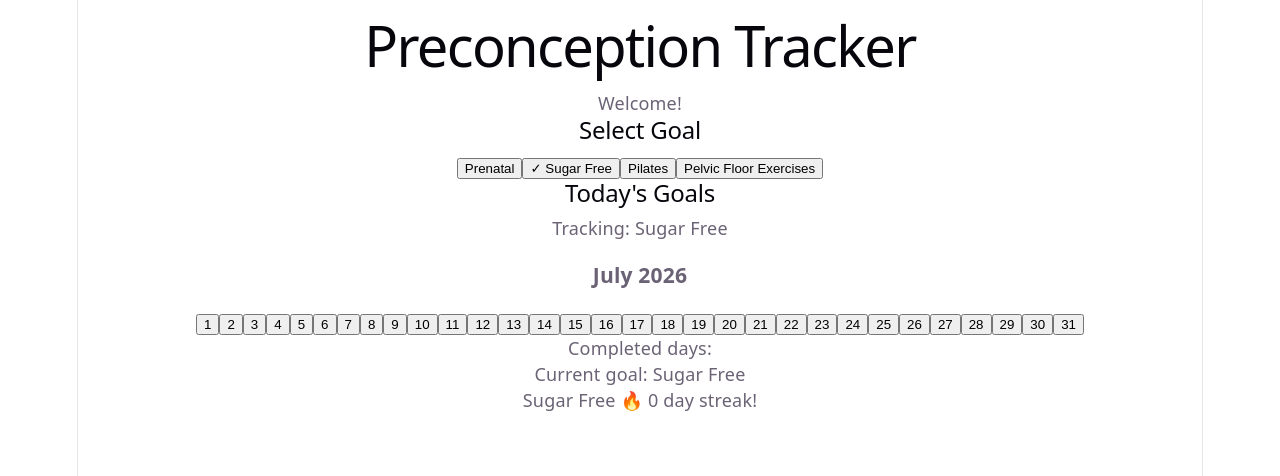
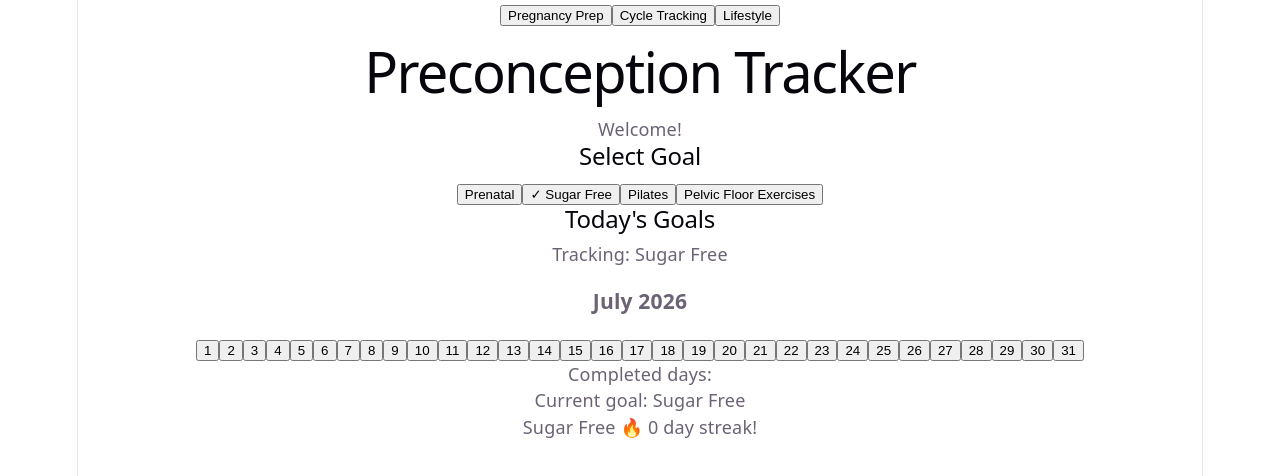
Before and after one commit to campbell-lowe/PersonalHealth, a React (Vite) app: page / in a window 1280 px wide. Shown: the top 476 px of the page. Built offline with nearby package versions, Linux system fonts and the light colour scheme.

Commit message:
Pages Added, not correct yet

```diff
--- a/src/App.jsx
+++ b/src/App.jsx
@@ -1,174 +1,34 @@
+
+
 import { useState } from "react";
+import PregnancyPrep from "./pages/PregnancyPrep";
+import CycleTracking from "./pages/CycleTracking";
+import Lifestyle from "./pages/Lifestyle";
 
 function App() {
-  const [selectedGoal, setSelectedGoal] = useState("Sugar Free");
-
-  const [goals, setGoals] = useState([
-    {
-      name: "Prenatal",
-      completedDates: [],
-    },
-    {
-      name: "Sugar Free",
-      completedDates: [],
-    },
-    {
-      name: "Pilates",
-      completedDates: [],
-    },
-    {
-      name: "Pelvic Floor Exercises",
-      completedDates: [],
-    },
-  ]);
-
-  const currentGoal = goals.find(
-    (goal) => goal.name === selectedGoal
-  );
-
-const currentMonth = new Date();
-
-const monthName = currentMonth.toLocaleString("default", {
-  month: "long",
-});
-
-const year = currentMonth.getFullYear();
-
-const daysInMonth = new Date(
-  currentMonth.getFullYear(),
-  currentMonth.getMonth() + 1,
-  0
-).getDate();
-
-const days = Array.from({ length: daysInMonth }, (_, i) => {
-  return new Date(
-    currentMonth.getFullYear(),
-    currentMonth.getMonth(),
-    i + 1
-  );
-});
-
-  function formatDate(date) {
-    return date.toISOString().split("T")[0];
-  }
-
-  function completeDay(day) {
-    const newGoals = goals.map((goal) => {
-      if (goal.name === selectedGoal) {
-        let updatedDates;
-
-        if (goal.completedDates.includes(day)) {
-          // Remove the day
-          updatedDates = goal.completedDates.filter(
-            (date) => date !== day
-          );
-        } else {
-          // Add the day
-          updatedDates = [
-            ...goal.completedDates,
-            day,
-          ];
-        }
-
-        return {
-          ...goal,
-          completedDates: updatedDates,
-        };
-      }
-
-      return goal;
-    });
-
-    setGoals(newGoals);
-  }
-
-  function getStreak() {
-    const dates = [...currentGoal.completedDates]
-      .sort()
-      .map(date => new Date(date));
-
-    if (dates.length === 0) {
-      return 0;
-    }
-
-    let streak = 1;
-
-    for (let i = dates.length - 1; i > 0; i--) {
-      const difference =
-        (dates[i] - dates[i - 1]) / (1000 * 60 * 60 * 24);
-
-      if (difference === 1) {
-        streak++;
-      } else {
-        break;
-      }
-    }
-
-    return streak;
-  }
-
-
+  const [page, setPage] = useState("pregnancy");
 
   return (
     <div>
-      <h1>Preconception Tracker</h1>
-      <p>Welcome!</p>
+      <nav>
+        <button onClick={() => setPage("pregnancy")}>
+          Pregnancy Prep
+        </button>
 
-      <h2>Select Goal</h2>
-      <div>
-        {goals.map((goal) => (
-          <button
-            key={goal.name}
-            onClick={() => setSelectedGoal(goal.name)}
-          >
-            {selectedGoal === goal.name ? "✓ " : ""}
-            {goal.name}
-          </button>
-        ))}
-      </div>
+        <button onClick={() => setPage("cycle")}>
+          Cycle Tracking
+        </button>
 
+        <button onClick={() => setPage("lifestyle")}>
+          Lifestyle
+        </button>
+      </nav>
 
-      <h2>Today's Goals</h2>
-      <p>Tracking: {selectedGoal}</p>
-      <h3>{monthName} {year}</h3>
-
-
-      <div>
-        {days.map((day) => {
-          const dateString = formatDate(day);
-
-          return (
-            <button
-              key={dateString}
-              onClick={() => completeDay(dateString)}
-            >
-              {day.getDate()}
-              {currentGoal.completedDates.includes(dateString) ? "✓" : ""}
-            </button>
-          );
-        })}
-      </div>
-
-      <p>Completed days:</p>
-      <p>
-        {[...currentGoal.completedDates]
-          .sort()
-          .map(date => new Date(date).getDate())
-          .join(", ")}
-      </p>
-
-
-      <p>
-        Current goal: {selectedGoal}
-      </p>
-
-      <p>
-        {selectedGoal} 🔥 {getStreak()} day streak!
-      </p>
-
-    </div >
+      {page === "pregnancy" && <PregnancyPrep />}
+      {page === "cycle" && <CycleTracking />}
+      {page === "lifestyle" && <Lifestyle />}
+    </div>
   );
 }
 
-
 export default App;
--- /dev/null
+++ b/src/pages/CycleTracking.jsx
@@ -0,0 +1,10 @@
+function CycleTracking() {
+  return (
+    <div>
+      <h1>Cycle Tracking</h1>
+      <p>Track LH, temperature, and cycle data here.</p>
+    </div>
+  );
+}
+
+export default CycleTracking;
--- /dev/null
+++ b/src/pages/Lifestyle.jsx
@@ -0,0 +1,10 @@
+function Lifestyle() {
+  return (
+    <div>
+      <h1>Lifestyle</h1>
+      <p>Track habits and wellness goals here.</p>
+    </div>
+  );
+}
+
+export default Lifestyle;
--- /dev/null
+++ b/src/pages/PregnancyPrep.jsx
@@ -0,0 +1,176 @@
+import { useState } from "react";
+function PregnancyPrep() {
+
+
+  const [selectedGoal, setSelectedGoal] = useState("Sugar Free");
+
+  const [goals, setGoals] = useState([
+    {
+      name: "Prenatal",
+      completedDates: [],
+    },
+    {
+      name: "Sugar Free",
+      completedDates: [],
+    },
+    {
+      name: "Pilates",
+      completedDates: [],
+    },
+    {
+      name: "Pelvic Floor Exercises",
+      completedDates: [],
+    },
+  ]);
+
+  const currentGoal = goals.find(
+    (goal) => goal.name === selectedGoal
+  );
+
+const currentMonth = new Date();
+
+const monthName = currentMonth.toLocaleString("default", {
+  month: "long",
+});
+
+const year = currentMonth.getFullYear();
+
+const daysInMonth = new Date(
+  currentMonth.getFullYear(),
+  currentMonth.getMonth() + 1,
+  0
+).getDate();
+
+const days = Array.from({ length: daysInMonth }, (_, i) => {
+  return new Date(
+    currentMonth.getFullYear(),
+    currentMonth.getMonth(),
+    i + 1
+  );
+});
+
+  function formatDate(date) {
+    return date.toISOString().split("T")[0];
+  }
+
+  function completeDay(day) {
+    const newGoals = goals.map((goal) => {
+      if (goal.name === selectedGoal) {
+        let updatedDates;
+
+        if (goal.completedDates.includes(day)) {
+          // Remove the day
+          updatedDates = goal.completedDates.filter(
+            (date) => date !== day
+          );
+        } else {
+          // Add the day
+          updatedDates = [
+            ...goal.completedDates,
+            day,
+          ];
+        }
+
+        return {
+          ...goal,
+          completedDates: updatedDates,
+        };
+      }
+
+      return goal;
+    });
+
+    setGoals(newGoals);
+  }
+
+  function getStreak() {
+    const dates = [...currentGoal.completedDates]
+      .sort()
+      .map(date => new Date(date));
+
+    if (dates.length === 0) {
+      return 0;
+    }
+
+    let streak = 1;
+
+    for (let i = dates.length - 1; i > 0; i--) {
+      const difference =
+        (dates[i] - dates[i - 1]) / (1000 * 60 * 60 * 24);
+
+      if (difference === 1) {
+        streak++;
+      } else {
+        break;
+      }
+    }
+
+    return streak;
+  }
+
+
+
+  return (
+    <div>
+      <h1>Preconception Tracker</h1>
+      <p>Welcome!</p>
+
+      <h2>Select Goal</h2>
+      <div>
+        {goals.map((goal) => (
+          <button
+            key={goal.name}
+            onClick={() => setSelectedGoal(goal.name)}
+          >
+            {selectedGoal === goal.name ? "✓ " : ""}
+            {goal.name}
+          </button>
+        ))}
+      </div>
+
+
+      <h2>Today's Goals</h2>
+      <p>Tracking: {selectedGoal}</p>
+      <h3>{monthName} {year}</h3>
+
+
+      <div>
+        {days.map((day) => {
+          const dateString = formatDate(day);
+
+          return (
+            <button
+              key={dateString}
+              onClick={() => completeDay(dateString)}
+            >
+              {day.getDate()}
+              {currentGoal.completedDates.includes(dateString) ? "✓" : ""}
+            </button>
+          );
+        })}
+      </div>
+
+      <p>Completed days:</p>
+      <p>
+        {[...currentGoal.completedDates]
+          .sort()
+          .map(date => new Date(date).getDate())
+          .join(", ")}
+      </p>
+
+
+      <p>
+        Current goal: {selectedGoal}
+      </p>
+
+      <p>
+        {selectedGoal} 🔥 {getStreak()} day streak!
+      </p>
+
+    </div >
+  );
+}
+
+
+
+export default PregnancyPrep;
```
